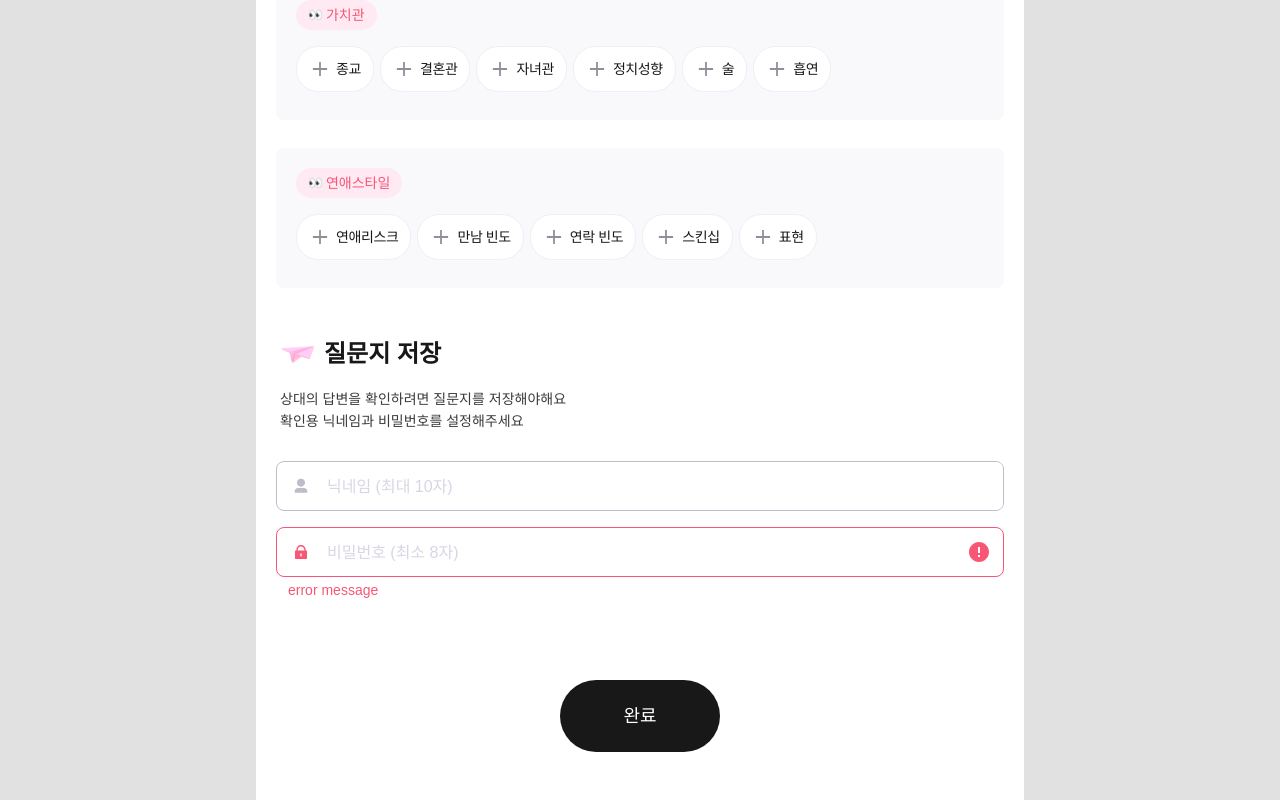
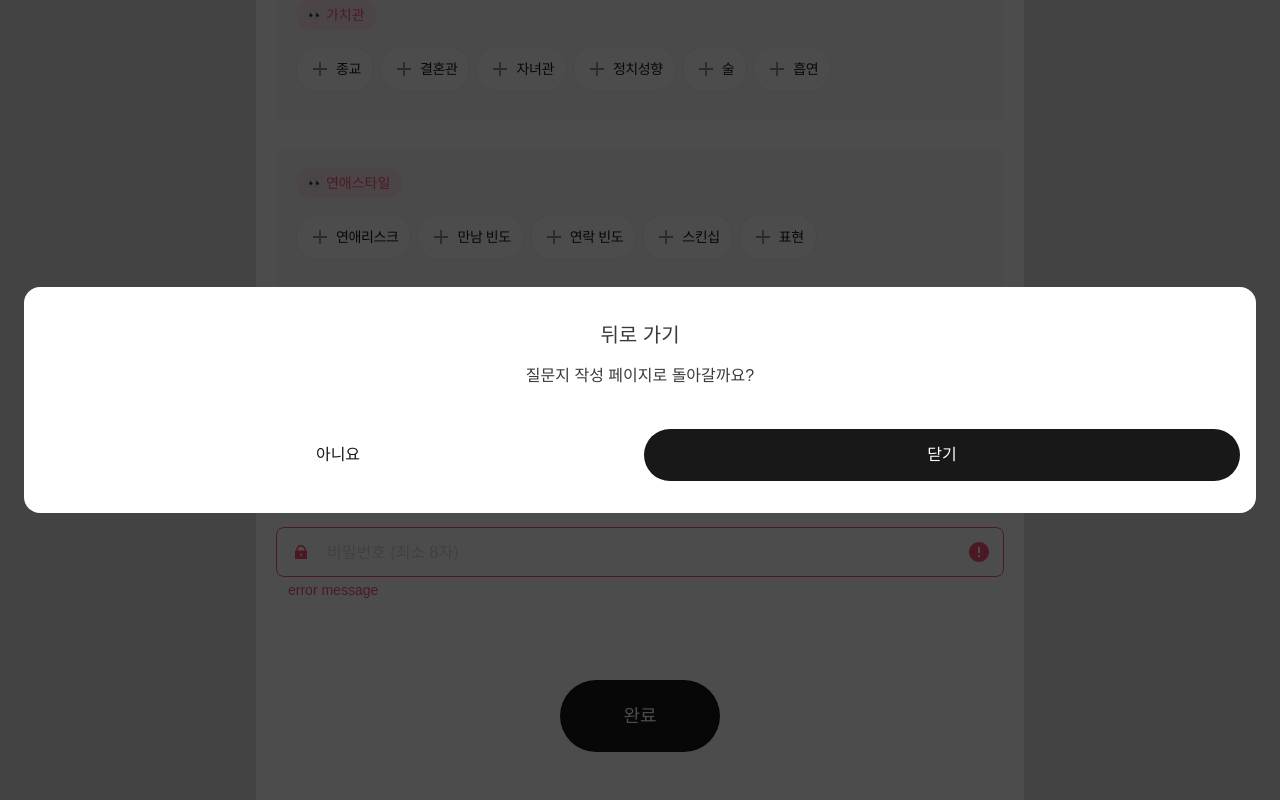
Before and after one commit to kkomyoung/love-document-client, a React (Create React App) app: page /research in a window 1280 px wide. Both pictures are taken after a click on the button "완료". Shown: the part 407-1207 px from the top of the page. Built offline with nearby package versions, Linux system fonts and the light colour scheme; a web font is replaced by a local one.

Commit message:
feat: research 페이지 modal  추가

```diff
--- a/src/components/buttons/Buttons.jsx
+++ b/src/components/buttons/Buttons.jsx
@@ -22,9 +22,14 @@ const StyledCircleButton = styled.button`
   border: none;
   background: #f6f6fc;
 `
-const RoundButton = ({ large, color, text, icon }) => {
+const RoundButton = ({ large, color, text, icon, onClick }) => {
   return (
-    <StyledRoundButton large={large} color={color} type="button">
+    <StyledRoundButton
+      large={large}
+      color={color}
+      onClick={onClick}
+      type="button"
+    >
       <span>{text}</span>
       {icon && <img src={IconArrowNext} />}
     </StyledRoundButton>
--- a/src/components/modals/Modal.jsx
+++ b/src/components/modals/Modal.jsx
@@ -1,17 +1,32 @@
 import React from 'react'
 import styled from 'styled-components'
-import { ButtonArea, RoundButton } from '../buttons/Buttons'
+import { RoundButton } from '../buttons/Buttons'
 
-const Modal = (props) => {
+const Modal = ({ setOpenModal, title, text, btnConfirm, btnCancle }) => {
+  document.body.style.overflow = 'hidden'
+  const buttonType = btnCancle ? 'full' : ''
+
+  const closeModal = () => {
+    setOpenModal(false)
+  }
+
   return (
     <StyledModal>
       <div className="popup">
-        <h3>뒤로가기</h3>
-        <p>질문지 작성 페이지로 돌아갈까요?</p>
-        <ButtonArea type="full">
-          <RoundButton color="white" text="아니요"></RoundButton>
-          <RoundButton text="확인"></RoundButton>
-        </ButtonArea>
+        {title && <h3>{title}</h3>}
+        {text && <p>{text}</p>}
+        <StyledButtonWrap type={buttonType}>
+          {btnCancle && (
+            <RoundButton
+              color="white"
+              text={btnCancle}
+              onClick={closeModal}
+            ></RoundButton>
+          )}
+          {btnConfirm && (
+            <RoundButton text={btnConfirm} onClick={closeModal}></RoundButton>
+          )}
+        </StyledButtonWrap>
       </div>
     </StyledModal>
   )
@@ -36,6 +51,33 @@ const StyledModal = styled.div`
     border-radius: 1.6rem;
     text-align: center;
   }
+
+  h3 {
+    ${(props) => props.theme.fontSize.h3_m}
+  }
+
+  p {
+    margin-top: 1.6rem;
+    ${(props) => props.theme.fontSize.b1}
+  }
 `
 
-export default Modal
+const StyledButtonWrap = styled.div`
+  display: flex;
+  justify-content: center;
+  margin-top: 4rem;
+
+  button + button {
+    margin-left: 0.8rem;
+  }
+
+  ${(props) => {
+    if (props.type === 'full') {
+      return `
+        button {flex: 1}
+      `
+    }
+  }}
+`
+
+export { Modal }
--- a/src/pages/Research.jsx
+++ b/src/pages/Research.jsx
@@ -1,8 +1,9 @@
-import React from 'react'
+import React, { useState } from 'react'
 import styled from 'styled-components'
 import Header from '../components/header/Header'
 import CategoryBoxList from '../components/category/Category'
 import LoginForm from '../components/form/LoginForm'
+import { Modal } from '../components/modals/Modal'
 
 import { ReactComponent as IconAirplane } from '../assets/icon_airplane.svg'
 
@@ -32,8 +33,13 @@ const dummy = [
     items: ['연애리스크', '만남 빈도', '연락 빈도', '스킨십', '표현'],
   },
 ]
+function Research() {
+  const [openModal, setOpenModal] = useState(false)
 
-function Research() {
+  const showModal = () => {
+    setOpenModal(true)
+  }
+
   return (
     <StyledMain>
       <Header title="질문지 만들기" leftBtn="back" rightBtn="close" />
@@ -68,9 +74,18 @@ function Research() {
           </StyledLoginFormArea>
         </StyledSectionLogin>
         <ButtonArea margin="8.3rem 0 0">
-          <RoundButton large text="완료"></RoundButton>
+          <RoundButton large text="완료" onClick={showModal} />
         </ButtonArea>
       </article>
+      {openModal && (
+        <Modal
+          title="뒤로 가기"
+          text="질문지 작성 페이지로 돌아갈까요?"
+          btnConfirm="닫기"
+          btnCancle="아니요"
+          setOpenModal={setOpenModal}
+        />
+      )}
     </StyledMain>
   )
 }
```
